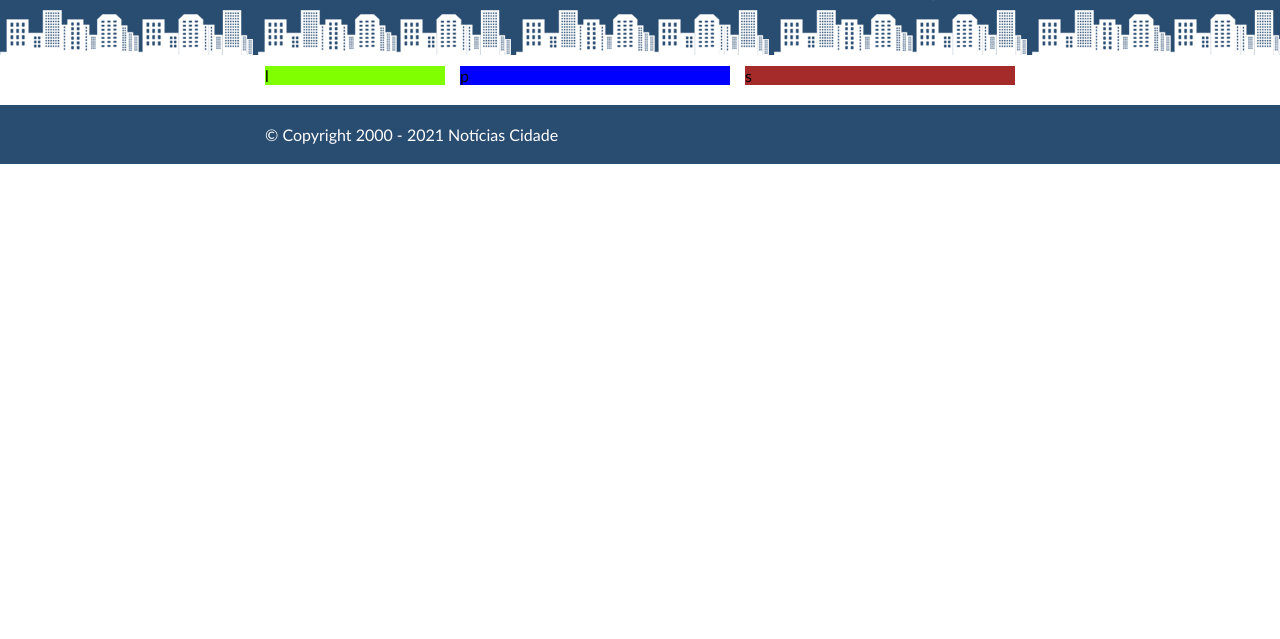
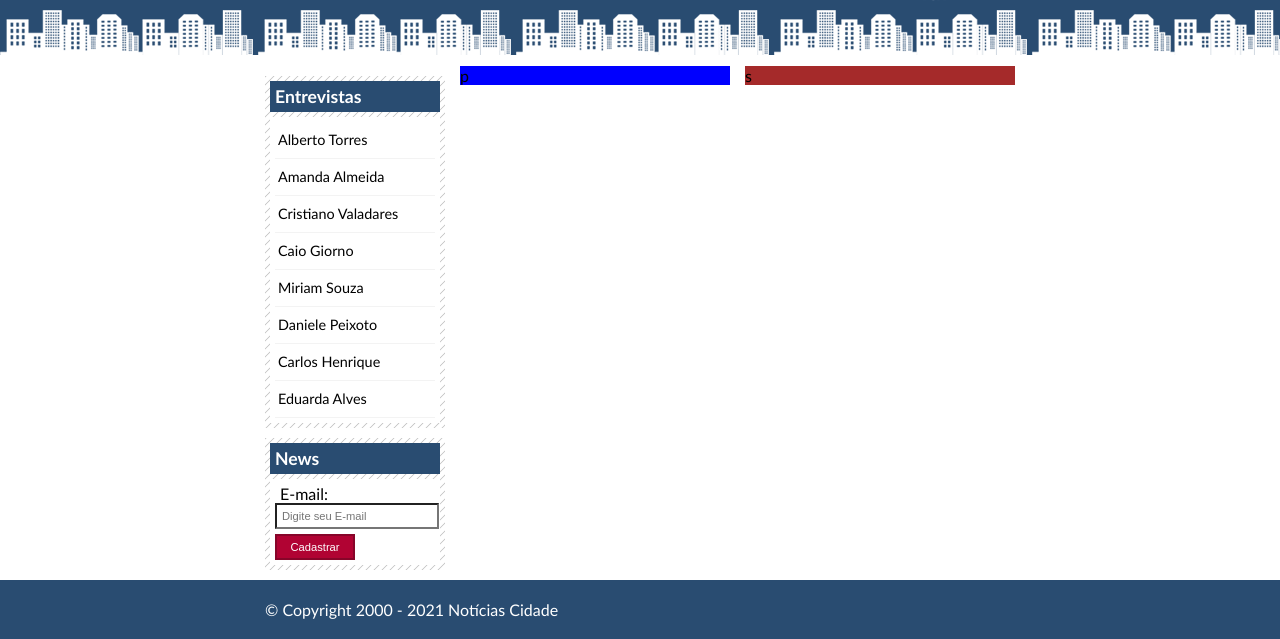
Before and after one commit to Danzix4/NoticiasCidade, a plain HTML site: page index.html in a window 1280 px wide. Shown: the part 174-813 px from the top of the page. Drawn offline with Linux system fonts and the light colour scheme.

Commit message:
barra lateral finalizada

```diff
--- a/css/estilo.css
+++ b/css/estilo.css
@@ -10,6 +10,37 @@ ul{
     margin: 0;
     padding: 0;
     list-style: none;
+}
+h2{
+    font-size: 1.1em;
+    background: #294c71;
+    color: #fff;
+    padding: 5px;
+}
+label{
+    display: block;
+    cursor: pointer;
+    padding-left: 5px;
+}
+input{
+    padding: 5px;
+    font-size: 0.7em;
+    background: #fff;
+    width: 150px;
+}
+input.submit{
+    width: 80px;
+    color: #fff;
+    background-color:#b10333;
+    border: 2px solid #870529;
+    margin-top: 5px;
+    padding: 5px;
+
+}
+input.submit:hover{
+    background-color: #870529;
+    cursor: pointer;
+
 }
 #container{
     width: 750px;
@@ -50,8 +81,24 @@ ul{
     background: #f5f5f5;
     margin-top: 60px;
 }
-#primario{
+#lateral{
+    width: 180px;
+    float: left;
+}
+#tres-colunas #primario{
     width: 270px;
+    margin: 0px 15px 20px 15px;
+    float: left;
+    background: blue;
+}
+#duas-colunas #primario{
+    width: 555px;
+    margin: 0px 15px 20px 15px;
+    float: left;
+    background: blue;
+}
+#uma-coluna #primario{
+    width: 750px;
     margin: 0px 15px 20px 15px;
     float: left;
     background: blue;
@@ -60,11 +107,6 @@ ul{
     width: 270px;
     float: left;
     background: brown;
-}
-#lateral{
-    width: 180px;
-    float: left;
-    background: chartreuse;
 }
 #rodape{
     clear: both;
@@ -77,3 +119,27 @@ ul{
     color: #fff;
 
 }
+.caixa{
+    margin: 10px 0px;
+    background: #f3f3f3 url(../img/fundo-caixa.png);
+    padding: 5px;
+}
+.caixa-conteudo{
+    background: #fff;
+    padding: 5px;
+    margin-top: 5px;
+}
+#lateral ul a{
+    font-size: 0.9em;
+    padding: 3px;
+    display: block;
+    line-height: 30px;
+    color: #000;
+    text-decoration: none;
+    border-bottom: 1px solid #f3f3f3;
+}
+#lateral ul a:hover{
+    background: #f9f9f9 url(../img/marcador.png) no-repeat left;
+    text-indent: 18px;
+    color: #a1a1a1;
+}
--- a/index.html
+++ b/index.html
@@ -7,7 +7,7 @@
     <title>Home | | Notícias Cidade</title>
 </head>
 
-<body>
+<body id="tres-colunas">
 
     <div id="container">
         <div id="topo">
@@ -23,7 +23,39 @@
             </ul>
         </div>
         <div id="conteudo">
-            <div id="lateral">l</div>
+            <!--inicio conteúdo Lateral-->
+            <div id="lateral">
+                <div class="caixa">
+                    <h2>Entrevistas</h2>
+                    <div class="caixa-conteudo">
+                        <ul>
+                            <li><a href="">Alberto Torres</a></li>
+                            <li><a href="">Amanda Almeida</a></li>
+                            <li><a href="">Cristiano Valadares</a></li>
+                            <li><a href="">Caio Giorno</a></li>
+                            <li><a href="">Miriam Souza</a></li>
+                            <li><a href="">Daniele Peixoto</a></li>
+                            <li><a href="">Carlos Henrique</a></li>
+                            <li><a href="">Eduarda Alves</a></li>
+                        </ul>
+                    </div>
+                </div>
+                <div class="caixa">
+                    <h2>News</h2>
+                    <div class="caixa-conteudo">
+                        <form>
+                            <div>
+                                <label for="email">E-mail:</label>
+                                <input type="text" name="email" id="email" placeholder="Digite seu E-mail">
+                            </div>
+                            <div>
+                                <input class="submit" type="submit" value="Cadastrar">
+                            </div>
+                        </form>
+                    </div>
+                </div>
+            </div>
+            <!--fim conteúdo Lateral-->
             <div id="primario">p</div>
             <div id="secundario">s</div>
         </div>
```
